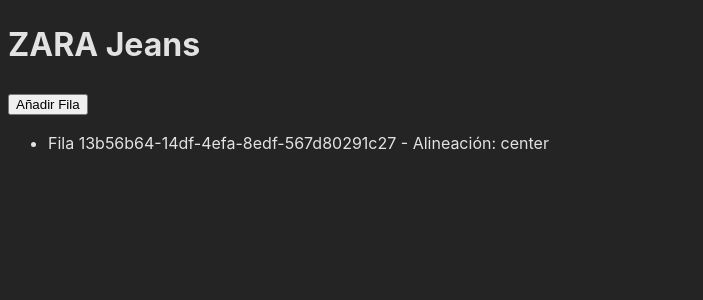
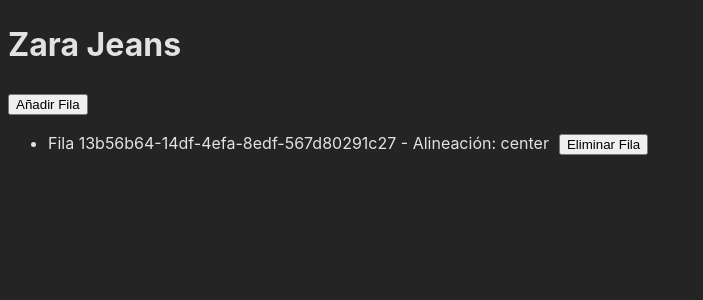
Before and after one commit to YolandaVergara/inditextech, a React (Vite) app: page / in a window 1280 px wide. Both pictures are taken after a click on the button "Añadir Fila". Shown: the top 300 px of the page, without its empty margins (0-703 px from the left). Built offline with nearby package versions, Linux system fonts and the light colour scheme.

Commit message:
Add removeRow action to delete rows

```diff
--- a/src/App.tsx
+++ b/src/App.tsx
@@ -1,7 +1,7 @@
 import React from 'react';
 import { useDispatch, useSelector } from 'react-redux';
 import { RootState } from './store';
-import { addRow } from './features/categoriesSlice';
+import { addRow, removeRow } from './features/categoriesSlice';
 
 const App = () => {
   const dispatch = useDispatch();
@@ -9,11 +9,16 @@
 
   return (
     <div>
-      <h1>ZARA Jeans</h1>
+      <h1>Zara Jeans</h1>
       <button onClick={() => dispatch(addRow())}>Añadir Fila</button>
       <ul>
         {rows.map(row => (
-          <li key={row.id}>Fila {row.id} - Alineación: {row.alignment}</li>
+          <li key={row.id}>
+            Fila {row.id} - Alineación: {row.alignment}
+            <button onClick={() => dispatch(removeRow(row.id))} style={{ marginLeft: '10px' }}>
+              Eliminar Fila
+            </button>
+          </li>
         ))}
       </ul>
     </div>
--- a/src/features/categoriesSlice.ts
+++ b/src/features/categoriesSlice.ts
@@ -1,8 +1,8 @@
-import { createSlice } from '@reduxjs/toolkit';
+import { createSlice, PayloadAction } from '@reduxjs/toolkit';
 
 export interface Row {
   id: string;
-    products: []; // Más adelante definiremos el tipo de producto
+  products: [];
   alignment: 'left' | 'center' | 'right';
 }
 
@@ -26,9 +26,12 @@
       };
       state.rows.push(newRow);
     },
+    removeRow: (state, action: PayloadAction<string>) => {
+      state.rows = state.rows.filter(row => row.id !== action.payload);
+    },
   },
 });
 
-export const { addRow } = categoriesSlice.actions;
+export const { addRow, removeRow } = categoriesSlice.actions;
 
 export default categoriesSlice.reducer;
```
Lines whose indentation alone changed are shown as unchanged.
